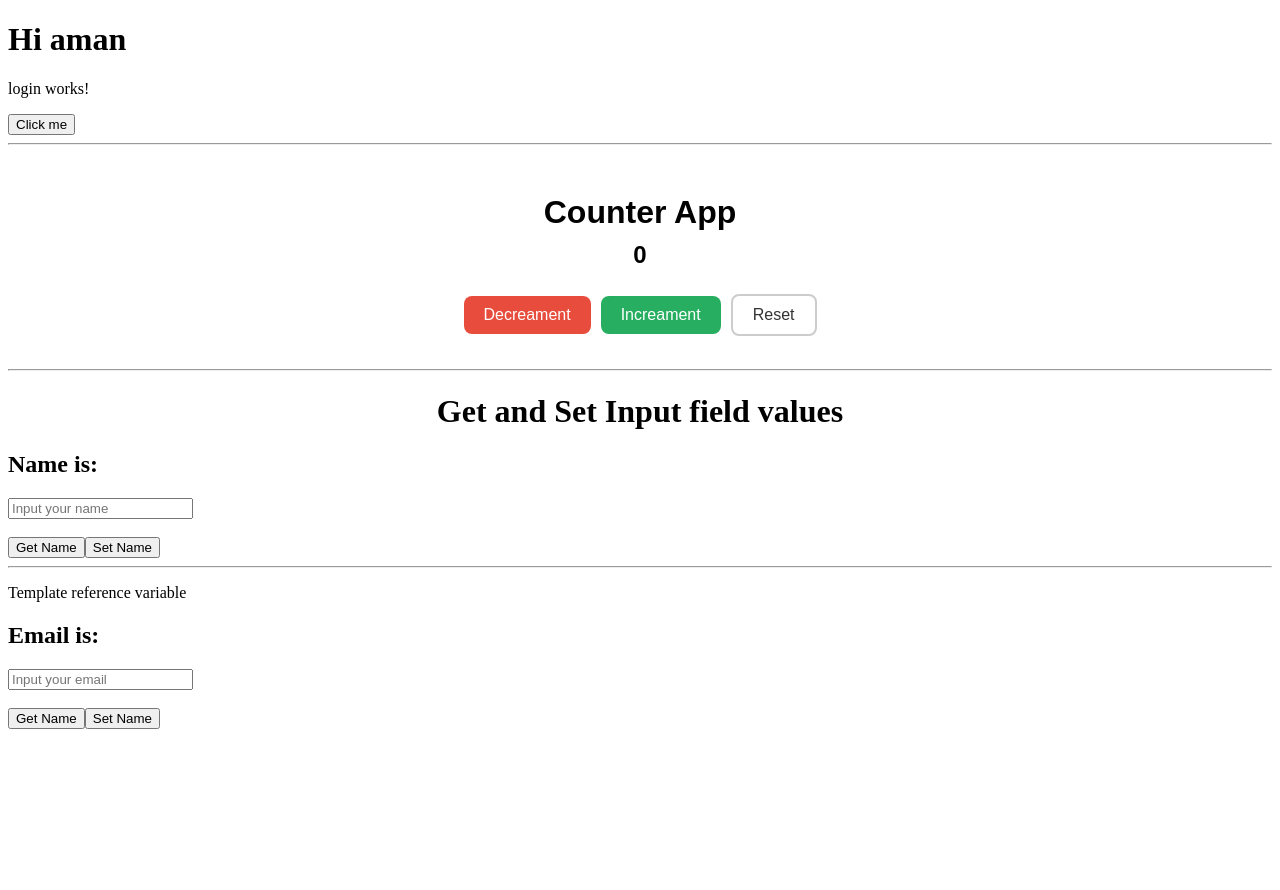
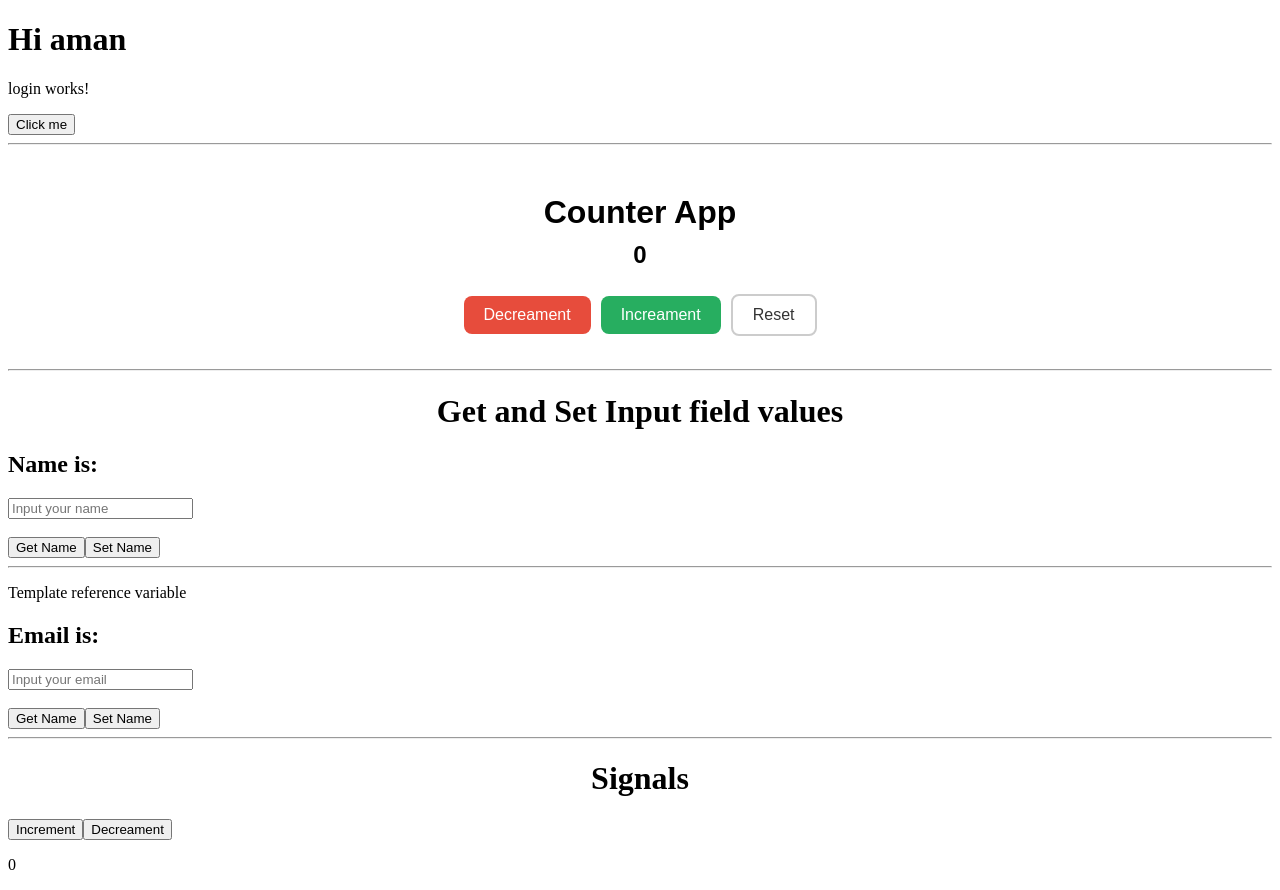
Before and after one commit to Coderaman-tech/angular-tut, an Angular app: page / in a window 1280 px wide. Before the commit the page ends 800 px from the top, so only its background shows below. Built offline with nearby package versions, Linux system fonts and the light colour scheme.

Commit message:
add signals

```diff
--- a/src/app/app.component.html
+++ b/src/app/app.component.html
@@ -8,3 +8,6 @@
 
 <hr>
 <app-get-set-func></app-get-set-func>
+
+<hr>
+<app-signals></app-signals>
--- a/src/app/app.component.ts
+++ b/src/app/app.component.ts
@@ -3,10 +3,11 @@ import { RouterOutlet } from '@angular/router';
 import { LoginComponent } from './login/login.component';
 import { CounterAppComponent } from './counter-app/counter-app.component';
 import { GetSetFuncComponent } from './get-set-func/get-set-func.component';
+import { SignalsComponent } from './signals/signals.component';
 
 @Component({
   selector: 'app-root',
-  imports: [LoginComponent,CounterAppComponent,GetSetFuncComponent],
+  imports: [LoginComponent,CounterAppComponent,GetSetFuncComponent,SignalsComponent],
   templateUrl: './app.component.html',
   styleUrl: './app.component.css'
 })
--- /dev/null
+++ b/src/app/signals/signals.component.html
@@ -0,0 +1,5 @@
+<h1 style="text-align: center ;"> Signals</h1>
+
+<button (click)="count.set(count()+1)">Increment</button>
+<button  (click)="count.set(count()-1)">Decreament</button>
+<p>{{count()}}</p>
--- /dev/null
+++ b/src/app/signals/signals.component.ts
@@ -0,0 +1,16 @@
+import { Component, effect, signal, WritableSignal } from '@angular/core';
+
+@Component({
+  selector: 'app-signals',
+  imports: [],
+  templateUrl: './signals.component.html',
+  styleUrl: './signals.component.css'
+})
+export class SignalsComponent {
+ count:WritableSignal<number>=signal(0);
+ constructor(){
+  effect(()=>{
+    console.log(this.count());
+  })
+ }
+}
```
Also changed, not shown: src/app/signals/signals.component.css (added), 1 other file (tests, documents, lock files or other folders).
